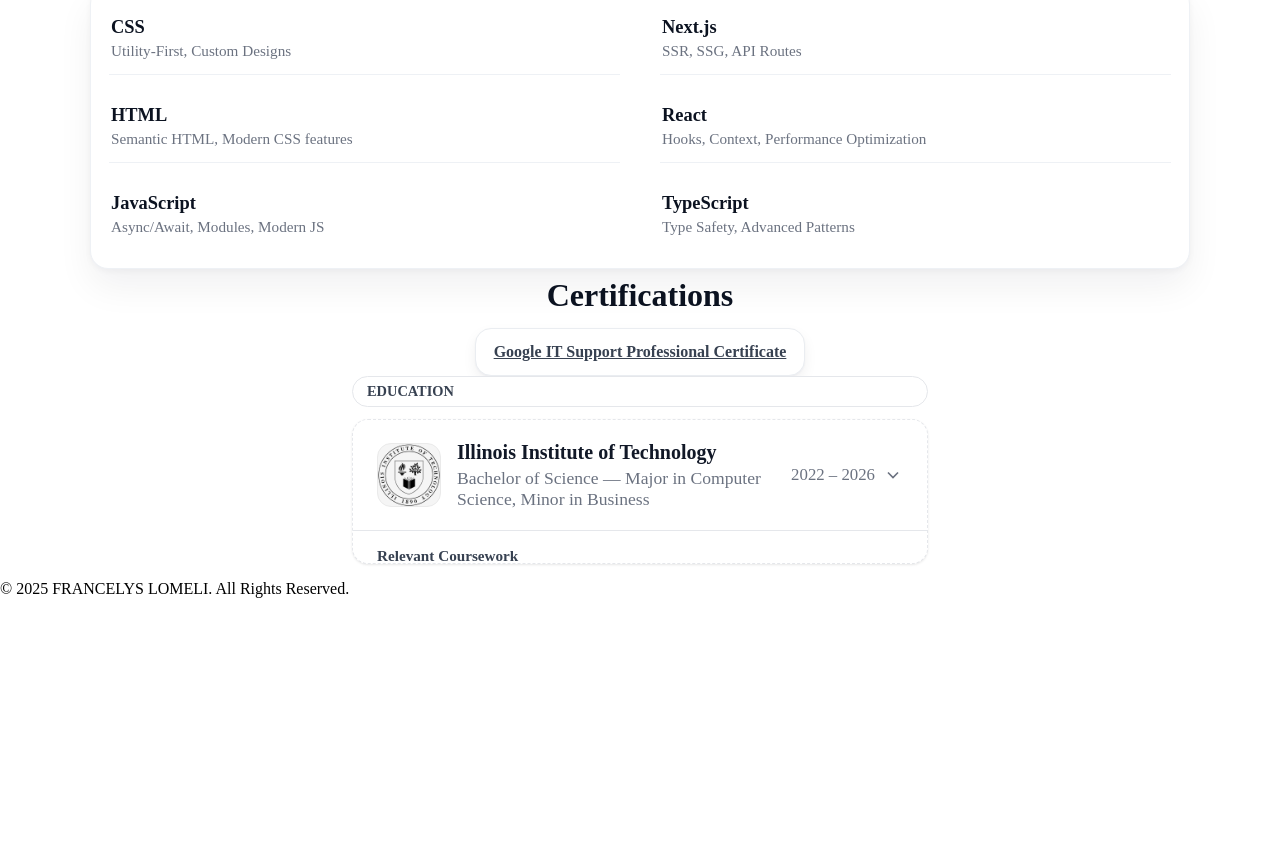
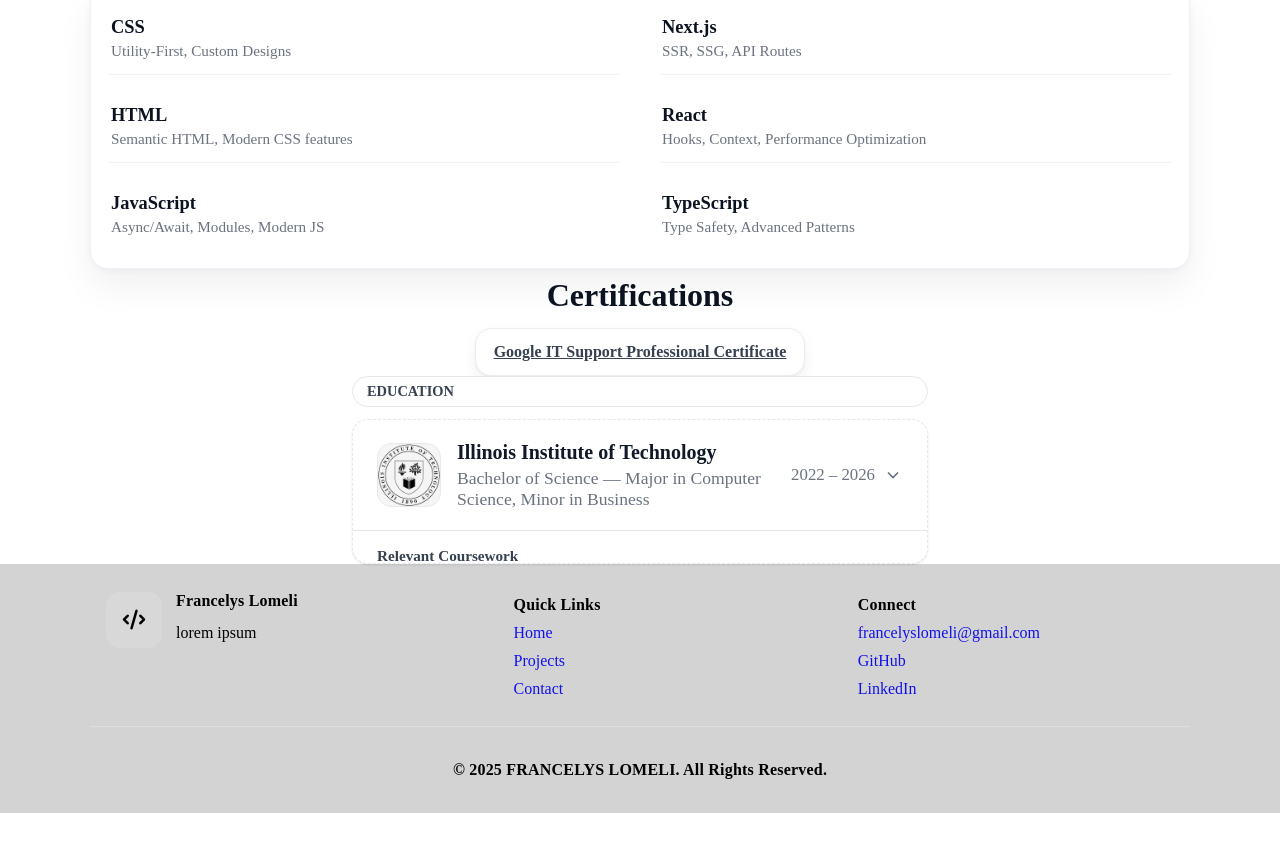
Before and after one commit to francelysl/Personal-Website, a React (Create React App) app: page / in a window 1280 px wide. Shown: the part 842-1687 px from the top of the page. Before the commit the page ends 1488 px from the top, so only its background shows below. Built offline with nearby package versions, Linux system fonts and the light colour scheme.

Commit message:
Adding footer and styling

```diff
--- a/src/components/Footer.jsx
+++ b/src/components/Footer.jsx
@@ -1,11 +1,72 @@
 import React from "react";
+import "../styles/Footer.css";
 
-function Footer() {
-  return (
-    <footer>
-      <p>© {new Date().getFullYear()} FRANCELYS LOMELI. All Rights Reserved.</p>
-    </footer>
-  );
+
+export default function Footer() {
+ return (
+   <footer className="site-footer" id="footer">
+     <div className="foot-inner">
+       {/* Brand / blurb */}
+       <div className="foot-brand">
+         <div className="logo-tile" aria-hidden="true">
+           <i className="fa-solid fa-code" />
+         </div>
+
+
+         <div className="brand-text">
+           <div className="brand-name">Francelys Lomeli</div>
+           <p className="brand-desc">
+             lorem ipsum
+           </p>
+         </div>
+       </div>
+
+
+       {/* Quick Links */}
+       <nav className="foot-col" aria-labelledby="qlabel">
+         <h4 id="qlabel" className="foot-title">Quick Links</h4>
+         <ul className="foot-list" role="list">
+           <li><a href="#home">Home</a></li>
+           <li><a href="#projects">Projects</a></li>
+           <li><a href="#contact">Contact</a></li>
+         </ul>
+       </nav>
+
+
+       {/* Connect */}
+       <div className="foot-col" aria-labelledby="clabel">
+         <h4 id="clabel" className="foot-title">Connect</h4>
+         <ul className="foot-list" role="list">
+           <li>
+             <a href="mailto:francelyslomeli@gmail.com">
+               francelyslomeli@gmail.com
+             </a>
+           </li>
+           <li>
+             <a href="https://github.com/francelysl" target="_blank" rel="noreferrer">
+               GitHub
+             </a>
+           </li>
+           <li>
+             <a
+               href="https://www.linkedin.com/in/francelyslomeli/"
+               target="_blank"
+               rel="noreferrer"
+             >
+               LinkedIn
+             </a>
+           </li>
+         </ul>
+       </div>
+     </div>
+
+
+     <hr className="foot-divider" />
+
+
+     <div className="foot-bottom">
+       <p>© {new Date().getFullYear()} FRANCELYS LOMELI. All Rights Reserved.</p>
+     </div>
+   </footer>
+ );
 }
-
-export default Footer;
--- /dev/null
+++ b/src/styles/Footer.css
@@ -0,0 +1,71 @@
+/* Wrapper */
+.site-footer {
+    background: lightgray;                 /* requested bg color */
+    padding: 28px 0 18px;
+    font-size: 16px;
+   }
+
+
+   /* Grid */
+   .foot-inner {
+    max-width: 1100px;
+    margin: 0 auto;
+    padding: 0 16px 18px;
+    display: grid;
+    grid-template-columns: 1.2fr 1fr 1fr; /* brand | quick | connect */
+    gap: 28px;
+    align-items: start;
+   }
+
+
+   /* Brand block */
+   .foot-brand { display: grid; grid-template-columns: 56px 1fr; gap: 14px; }
+   .logo-tile {
+    width: 56px; height: 56px; border-radius: 14px;
+    display: grid; place-items: center;
+    background: rgba(255,255,255,0.12);
+    font-size: 20px;
+   }
+   .brand-name { font-weight: 800; letter-spacing: .2px; }
+   .brand-desc { margin: 10px 0 0; color:black; line-height: 1.6; }
+
+
+   /* Column titles + lists */
+   .foot-title {
+    margin: 4px 0 10px;
+    font-weight: 800;
+    color: black;
+    letter-spacing: .2px;
+   }
+   .foot-list { list-style: none; margin: 0; padding: 0; display: grid; gap: 10px; }
+   .foot-list a {
+    text-decoration: none;
+    opacity: 0.92;
+    transition: opacity .15s ease, text-decoration-color .15s ease;
+   }
+   .foot-list a:hover { opacity: 1; text-decoration: underline; }
+
+
+   /* Divider + bottom line */
+   .foot-divider {
+    border: 0;
+    border-top: 1px solid rgba(255,255,255,0.28);
+    max-width: 1100px;
+    margin: 10px auto 0;
+   }
+   .foot-bottom {
+    max-width: 1100px;
+    margin: 10px auto 0;
+    padding: 8px 16px 0;
+    text-align: center;
+    color: black;
+    font-weight: 700;
+    letter-spacing: .2px;
+   }
+
+
+   /* Responsive */
+   @media (max-width: 900px) {
+    .foot-inner { grid-template-columns: 1fr; }
+    .foot-brand { grid-template-columns: 48px 1fr; }
+   }
```
